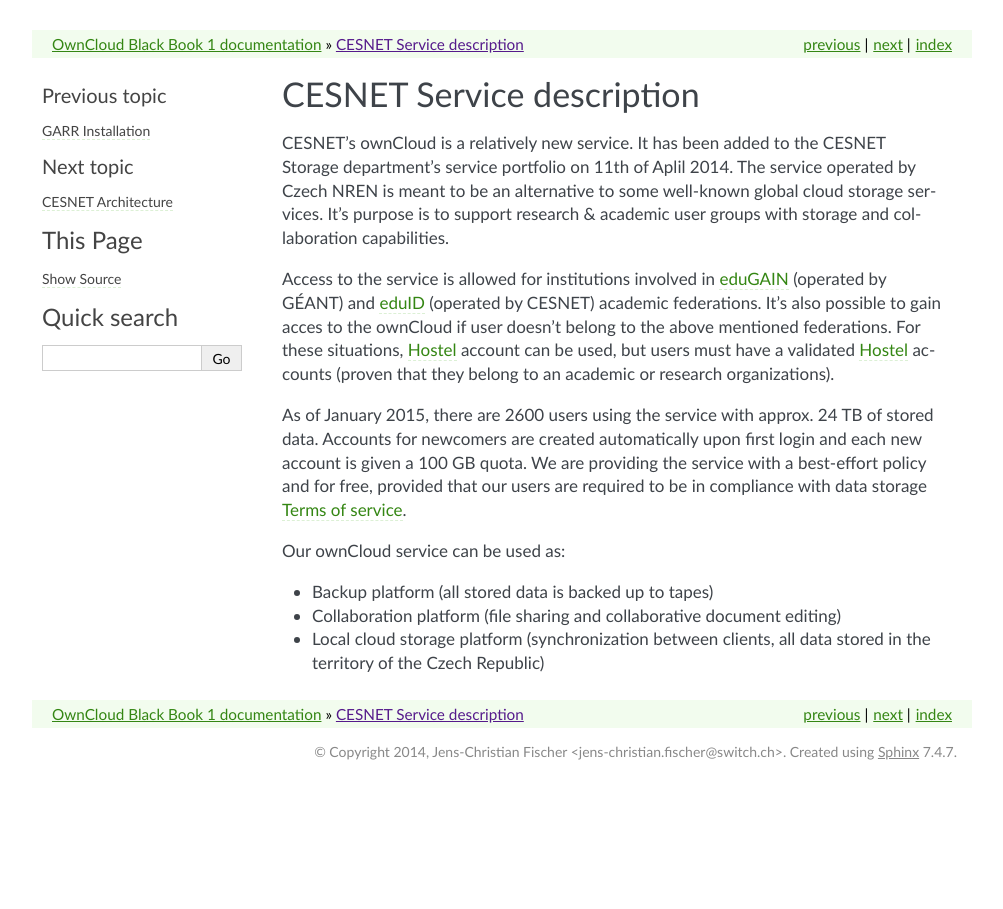
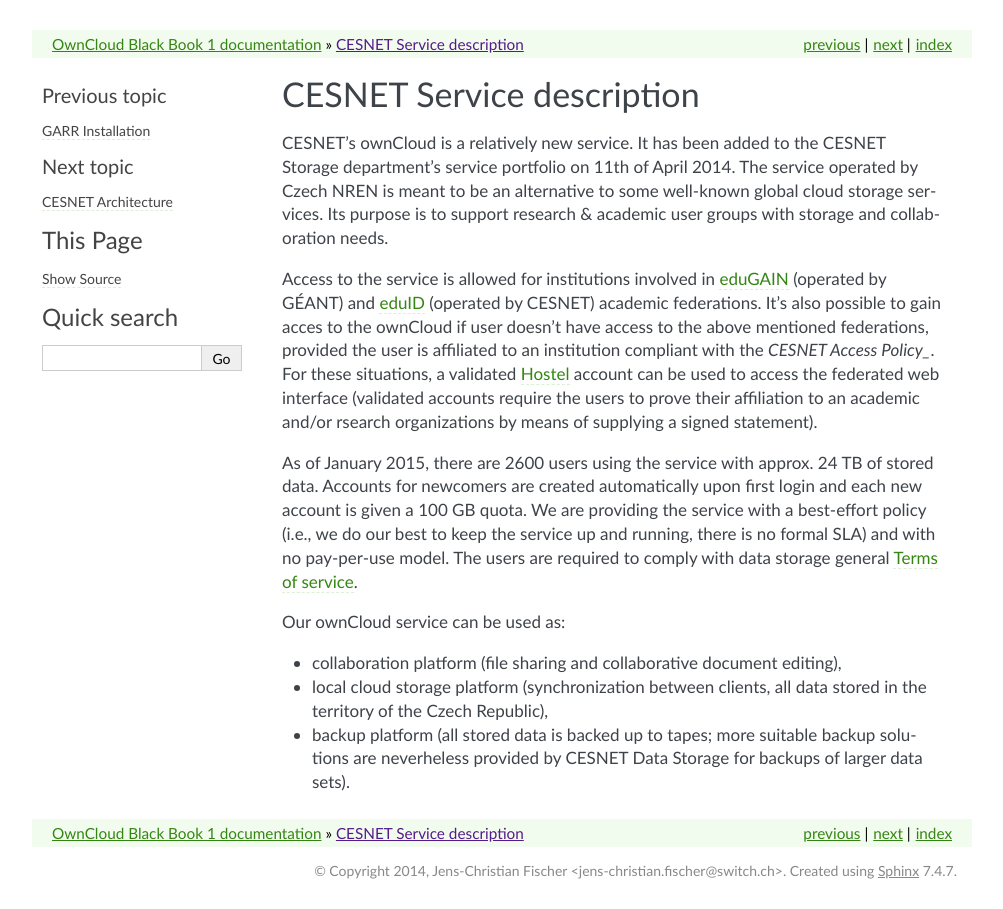
Before and after one commit to switch-ch/cloudservice-owncloud, a Sphinx documentation site: the page built from source/cesnet/service-description.rst, in a window 1280 px wide. Shown: the whole page, without its empty margins (138-1141 px from the left). Built offline with Sphinx 7.4.7, drawn with Linux system fonts in a browser that asks for light colours.

Commit message:
Political aspects slightly rewritten

```diff
--- a/source/cesnet/service-description.rst
+++ b/source/cesnet/service-description.rst
@@ -1,26 +1,27 @@
 CESNET Service description
 ==========================
 
-CESNET's ownCloud is a relatively new service. It has been added to the CESNET Storage department's service portfolio on 11th of Aplil 2014. The service operated by Czech NREN is meant to be an alternative to some well-known global cloud storage services. It's purpose is to support research & academic user groups with storage and collaboration capabilities.
+CESNET's ownCloud is a relatively new service. It has been added to the CESNET Storage department's service portfolio on 11th of April 2014. The service operated by Czech NREN is meant to be an alternative to some well-known global cloud storage services. Its purpose is to support research & academic user groups with storage and collaboration needs.
 
 Access to the service is allowed for institutions involved in eduGAIN_ (operated by GÉANT) and eduID_ (operated by CESNET) academic federations. It's also possible to gain acces to the ownCloud if
-user doesn't belong to the above mentioned federations. For these situations, Hostel_ account can
-be used, but users must have a validated Hostel_ accounts (proven that they belong to an academic or research organizations).
+user doesn't have access to the above mentioned federations, provided the user is affiliated to an institution compliant with the `CESNET Access Policy_`. For these situations, a validated Hostel_ account can
+be used to access the federated web interface (validated accounts require the users to prove their affiliation to an academic and/or rsearch organizations by means of supplying a signed statement).
 
 As of January 2015, there are 2600 users using the service with approx. 24 TB of stored data.
 Accounts for newcomers are created automatically upon first login and
 each new account is given a 100 GB quota. We are providing the service with a
-best-effort policy and for free, provided that our users are required to be in compliance
-with data storage `Terms of service`_.
+best-effort policy (i.e., we do our best to keep the service up and running, there is no formal SLA) and with no pay-per-use model. The users are required to comply
+with data storage general `Terms of service`_.
 
 Our ownCloud service can be used as:
 
-* Backup platform (all stored data is backed up to tapes)
-* Collaboration platform (file sharing and collaborative document editing)
-* Local cloud storage platform (synchronization between clients, all data stored in the territory of the Czech Republic)
+* collaboration platform (file sharing and collaborative document editing),
+* local cloud storage platform (synchronization between clients, all data stored in the territory of the Czech Republic),
+* backup platform (all stored data is backed up to tapes; more suitable backup solutions are neverheless provided by CESNET Data Storage for backups of larger data sets).
 
 .. links:
 .. _eduGAIN: https://services.geant.net/edugain
 .. _eduID: https://www.eduid.cz/en/index
 .. _Hostel: https://hostel.eduid.cz/en/index.html
 .. _`Terms of Service`: https://du.cesnet.cz/en/provozni_pravidla/start
+.. _`CESNET Access Policy`: http://www.cesnet.cz/cesnet/documents/access-policy-ap-for-the-cesnet-large-infrastructure/?lang=en
```
